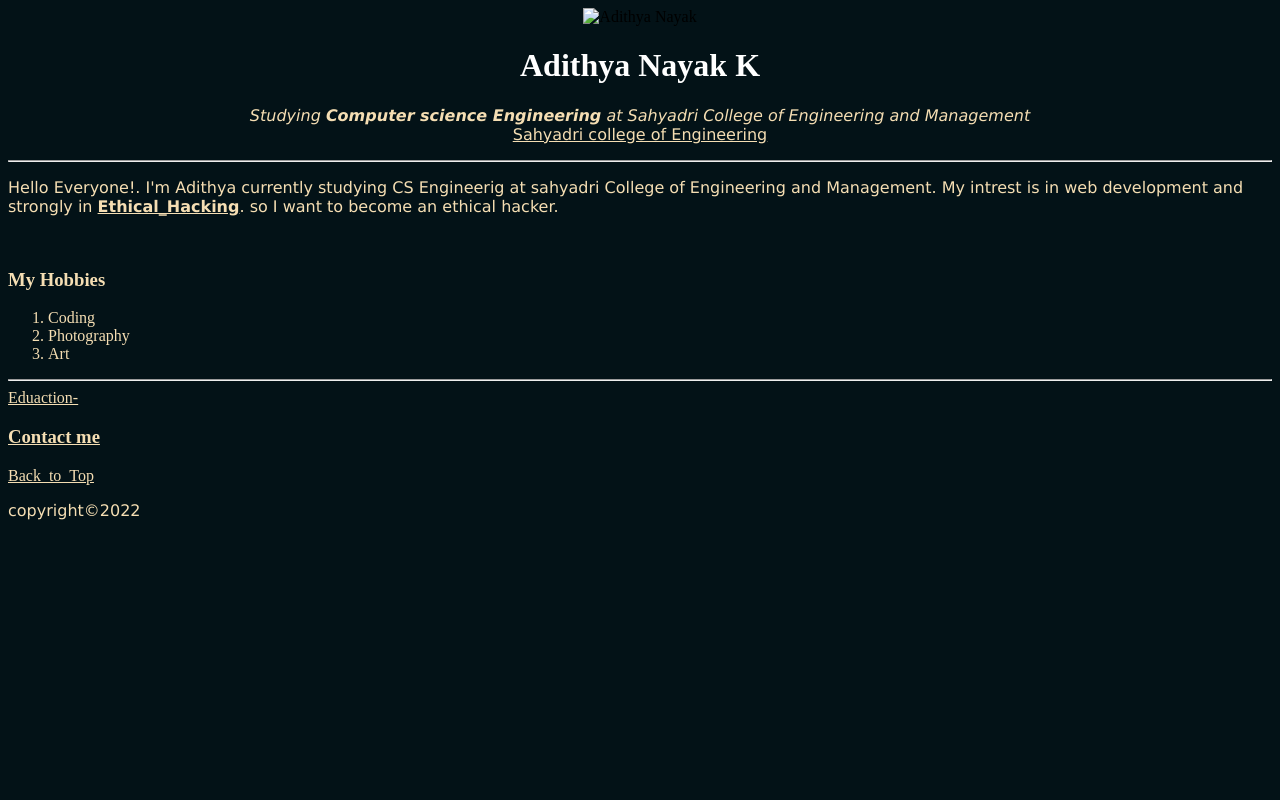
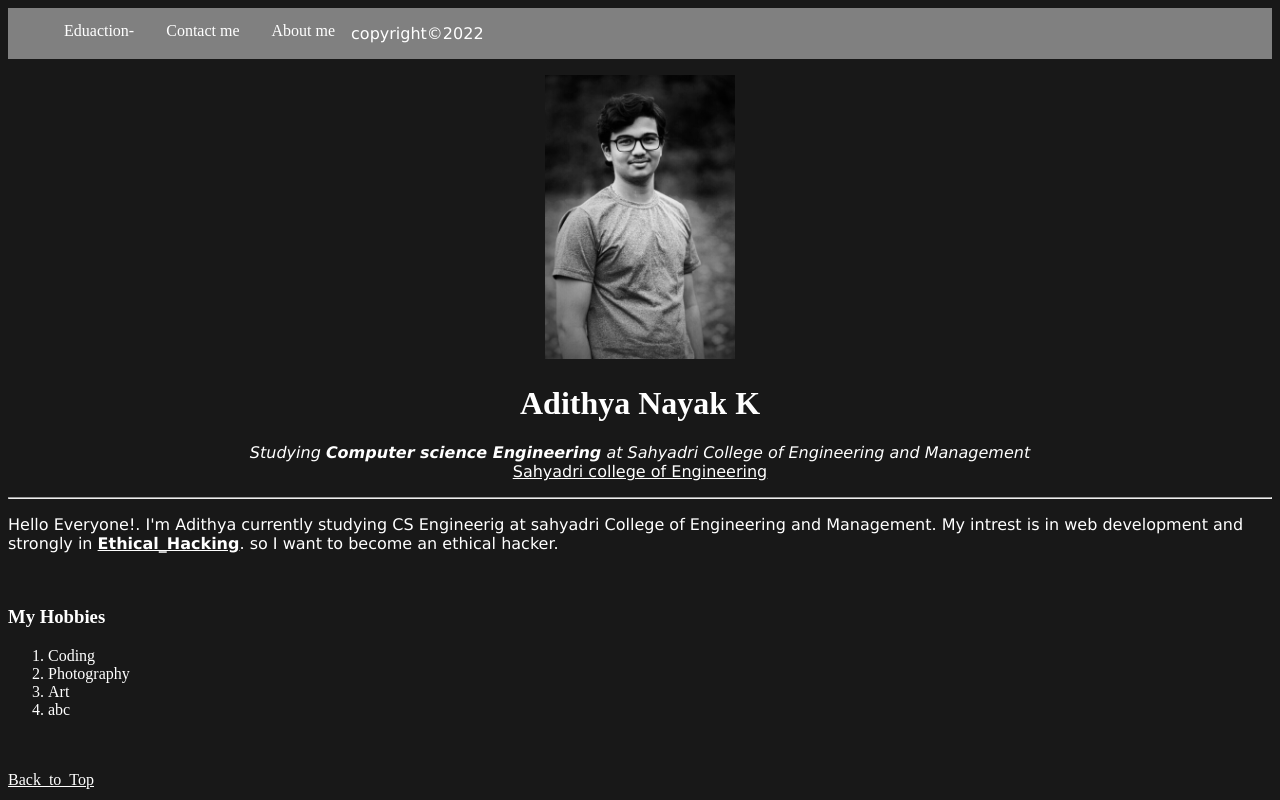
Before and after one commit to adithyacs07/portfolio, a plain HTML site: page personal site/index.html in a window 1280 px wide. Drawn offline with Linux system fonts and the light colour scheme.

Commit message:
Add files via upload

```diff
--- /dev/null
+++ b/personal site/index.css
@@ -0,0 +1,46 @@
+ body {
+     background-color: #181818;
+     background-repeat: repeat;
+ }
+
+ h1 {
+     color: white;
+     text-align: center;
+ }
+
+ p {
+     font-family: Verdana;
+     color: white;
+ }
+
+ h3 {
+     color: white;
+ }
+
+ li {
+     color: white;
+ }
+
+ a {
+     color: white;
+ }
+
+ ul{
+    list-style-type: none;
+    margin-top: 0%;
+    margin-bottom: 100;
+    padding: 2;
+    overflow: hidden;
+    background-color:gray;
+ }
+  ul{
+    display: flex;
+  }
+  li a{
+    display: block;
+    color: white;
+    text-align: center;
+    padding: 14px 16px;
+    text-decoration: none;
+
+  }
--- a/personal site/index.html
+++ b/personal site/index.html
@@ -5,34 +5,18 @@
     <meta http-equiv="X-UA-Compatible" content="IE=edge" />
     <meta name="viewport" content="width=device-width, initial-scale=1.0" />
     <title>personal site</title>
-    <style>
-      body {
-        background-color: rgb(3, 18, 23);
-        background-repeat: repeat;
-      }
-      h1{
-        color: white;
-        text-align: center;
-      }
-      p{
-        font-family: Verdana;
-        color:wheat;
-      }
-      h3{
-        color:wheat ;
-      }
-      li{
-        color:wheat;
-      }
-      a{
-        color:wheat;
-      }
-    </style>
+    <link rel="stylesheet" href="index.css">
   </head>
   <body>
+    <ul>
+      <li><a href="eduaction.html">Eduaction-</a></li>
+      <li><a href="contact.html">Contact me</a></li>
+      <li><a href="about.html">About me</a></li>
+        <p>copyright&copy;2022</p>
+    </ul>
     <center>
       <img
-        src="/first web/personal site/image/adithya.jpg"
+        src="/image/adithya.jpg"
         width="15%"
         alt="Adithya Nayak" id="adi"
 
@@ -59,12 +43,10 @@
       <li>Coding</li>
       <li>Photography</li>
       <li>Art</li>
+      <li>abc</li>
     </ol>
-    <hr />
-      <a href="eduaction.html">Eduaction-</a>
     <br />
-    <h3><a href="contact.html">Contact me</a></h3>
+    <br>
     <a href="#adi">Back_to_Top</a>
-    <p>copyright&copy;2022</p>
   </body>
 </html>
```
Also changed, not shown: personal site/contact.html (+3 -9 lines), personal site/about.html (added), 1 other file.
